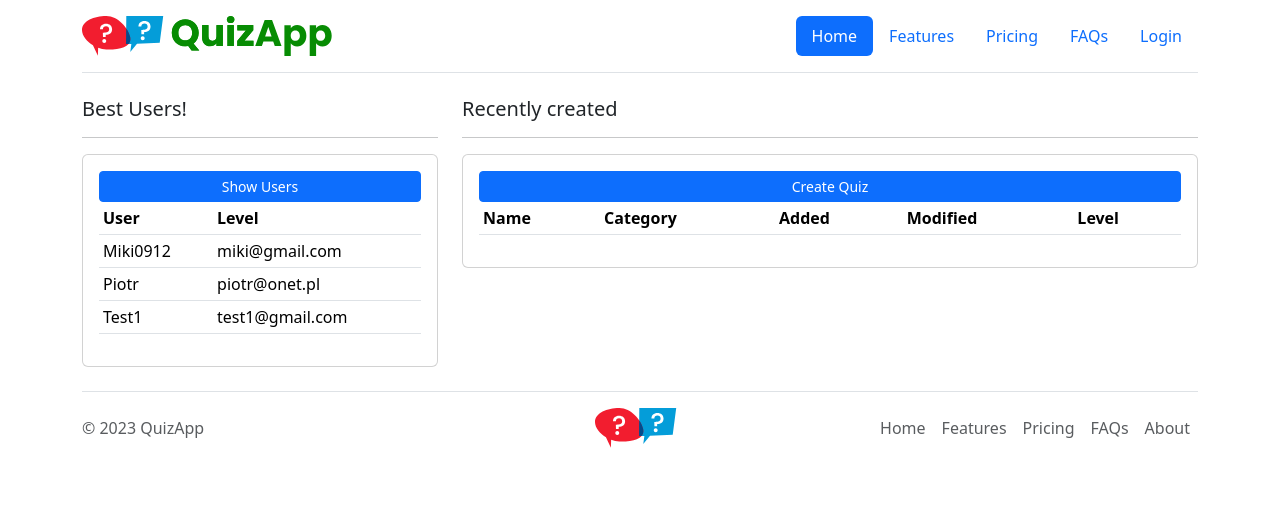
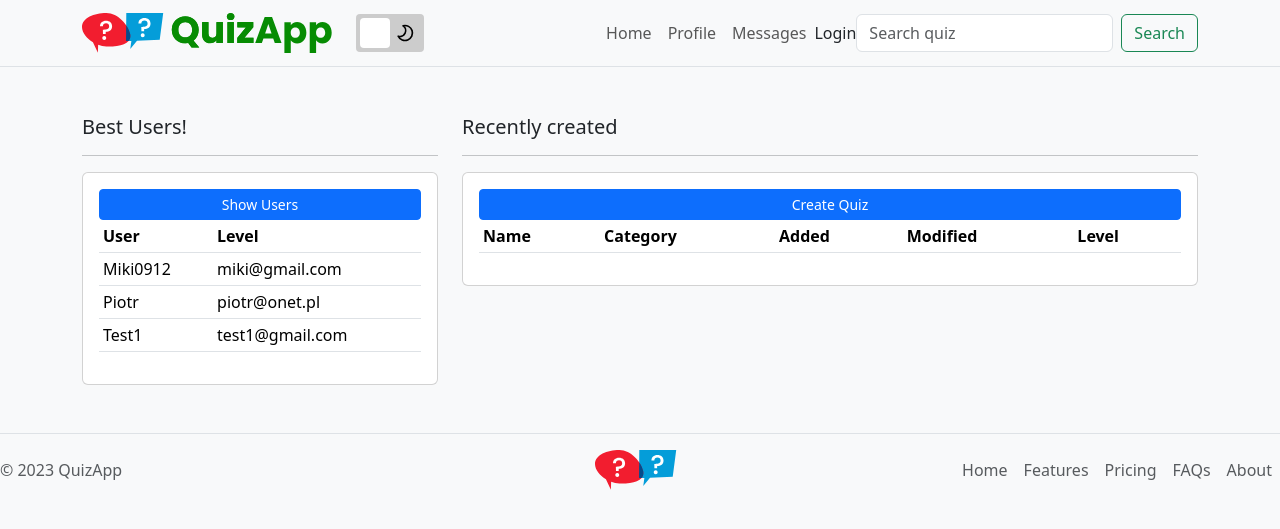
Before and after one commit to Gabriel-Konarski/QuizApp, a Django app: page /quiz/ in a window 1280 px wide. Shown: the top 529 px of the page. Run offline with Django 4.2, Linux system fonts and the light colour scheme; data comes from the database, SQL or seed files in the repository; lists and menus that the app fills with data are empty; some libraries are stand-ins or nearby versions.

Commit message:
dark mode

```diff
--- a/QuizApp/QuizApp/settings.py
+++ b/QuizApp/QuizApp/settings.py
@@ -122,6 +122,10 @@ USE_TZ = True
 
 STATIC_URL = 'static/'
 
+STATICFILES_DIRS = [
+    BASE_DIR / "static"
+]
+
 # Default primary key field type
 # https://docs.djangoproject.com/en/4.1/ref/settings/#default-auto-field
 
--- a/QuizApp/quizes/templates/quizes/home.html
+++ b/QuizApp/quizes/templates/quizes/home.html
@@ -1,5 +1,7 @@
 {% extends 'base.html' %}
 {% load django_bootstrap5 %}
+
+{% block title %}Home{% endblock %}
 
 {% block content %}
 <div class="row">
--- a/QuizApp/quizes/templates/quizes/points.html
+++ b/QuizApp/quizes/templates/quizes/points.html
@@ -1,5 +1,7 @@
 {% extends 'base.html' %}
 {% load django_bootstrap5 %}
+
+{% block title %}Score {{points}}/{{max_points}}{% endblock %}
 
 {% block content %}
 
--- a/QuizApp/quizes/templates/quizes/quiztemplate.html
+++ b/QuizApp/quizes/templates/quizes/quiztemplate.html
@@ -1,5 +1,7 @@
 {% extends 'base.html' %}
 {% load django_bootstrap5 %}
+
+{% block title %}{{ quiz.name }}{% endblock %}
 
 {% block content %}
 
--- a/QuizApp/register/templates/register/login.html
+++ b/QuizApp/register/templates/register/login.html
@@ -1,5 +1,7 @@
 {% extends 'base.html' %}
 {% load django_bootstrap5 %}
+
+{% block title %}Login{% endblock %}
 
 {% block content %}
 
--- a/QuizApp/register/templates/register/register.html
+++ b/QuizApp/register/templates/register/register.html
@@ -1,5 +1,7 @@
 {% extends 'base.html' %}
 {% load django_bootstrap5 %}
+
+{% block title %}Register{% endblock %}
 
 {% block content %}
 
--- /dev/null
+++ b/QuizApp/static/css/style.css
@@ -0,0 +1,52 @@
+.switch {
+  position: relative;
+  display: inline-block;
+  width: 68px;
+  height: 38px;
+}
+
+.switch input {
+  opacity: 0;
+  width: 0;
+  height: 0;
+}
+
+.slider {
+  position: absolute;
+  cursor: pointer;
+  top: 0;
+  left: 0;
+  right: 0;
+  bottom: 0;
+  background-color: #ccc;
+  border-radius: 0.25rem;
+  -webkit-transition: .4s;
+  transition: .4s;
+}
+
+.slider:before {
+  position: absolute;
+  content: "";
+  height: 30px;
+  width: 30px;
+  left: 4px;
+  bottom: 4px;
+  background-color: white;
+  border-radius: 0.25rem;
+  transition: 0.4s;
+}
+
+input:checked + .slider {
+  background-color: #0d6efd;
+}
+
+input:checked + .slider:before {
+  transform: translateX(30px);
+}
+
+.slider-icon {
+  transform: rotate(250deg);
+  position: absolute;
+  right: 9px;
+  top: 9px;
+}
--- /dev/null
+++ b/QuizApp/static/js/switch.js
@@ -0,0 +1,113 @@
+/**
+ *  Light Switch @version v0.1.4
+ */
+
+(function () {
+  let lightSwitch = document.getElementById('lightSwitch');
+  if (!lightSwitch) {
+    return;
+  }
+
+  /**
+   * @function darkmode
+   * @summary: changes the theme to 'dark mode' and save settings to local stroage.
+   * Basically, replaces/toggles every CSS class that has '-light' class with '-dark'
+   */
+  function darkMode() {
+    document.querySelectorAll('.bg-light').forEach((element) => {
+      element.className = element.className.replace(/-light/g, '-dark');
+    });
+
+    document.body.classList.add('bg-dark');
+
+    if (document.body.classList.contains('text-dark')) {
+      document.body.classList.replace('text-dark', 'text-light');
+    } else {
+      document.body.classList.add('text-light');
+    }
+
+    // Tables
+    var tables = document.querySelectorAll('table');
+    for (var i = 0; i < tables.length; i++) {
+      // add table-dark class to each table
+      tables[i].classList.add('table-dark');
+    }
+
+    // set light switch input to true
+    if (!lightSwitch.checked) {
+      lightSwitch.checked = true;
+    }
+    localStorage.setItem('lightSwitch', 'dark');
+  }
+
+  /**
+   * @function lightmode
+   * @summary: changes the theme to 'light mode' and save settings to local stroage.
+   */
+  function lightMode() {
+    document.querySelectorAll('.bg-dark').forEach((element) => {
+      element.className = element.className.replace(/-dark/g, '-light');
+    });
+
+    document.body.classList.add('bg-light');
+
+    if (document.body.classList.contains('text-light')) {
+      document.body.classList.replace('text-light', 'text-dark');
+    } else {
+      document.body.classList.add('text-dark');
+    }
+
+    // Tables
+    var tables = document.querySelectorAll('table');
+    for (var i = 0; i < tables.length; i++) {
+      if (tables[i].classList.contains('table-dark')) {
+        tables[i].classList.remove('table-dark');
+      }
+    }
+
+    if (lightSwitch.checked) {
+      lightSwitch.checked = false;
+    }
+    localStorage.setItem('lightSwitch', 'light');
+  }
+
+  /**
+   * @function onToggleMode
+   * @summary: the event handler attached to the switch. calling @darkMode or @lightMode depending on the checked state.
+   */
+  function onToggleMode() {
+    if (lightSwitch.checked) {
+      darkMode();
+    } else {
+      lightMode();
+    }
+  }
+
+  /**
+   * @function getSystemDefaultTheme
+   * @summary: get system default theme by media query
+   */
+  function getSystemDefaultTheme() {
+    const darkThemeMq = window.matchMedia('(prefers-color-scheme: dark)');
+    if (darkThemeMq.matches) {
+      return 'dark';
+    }
+    return 'light';
+  }
+
+  function setup() {
+    var settings = localStorage.getItem('lightSwitch');
+    if (settings == null) {
+      settings = getSystemDefaultTheme();
+    }
+
+    if (settings == 'dark') {
+      lightSwitch.checked = true;
+    }
+
+    lightSwitch.addEventListener('change', onToggleMode);
+    onToggleMode();
+  }
+
+  setup();
+})();
--- a/QuizApp/templates/base.html
+++ b/QuizApp/templates/base.html
@@ -1,3 +1,4 @@
+{% load static %}
 <!DOCTYPE html>
 <html lang="en">
 <head>
@@ -7,22 +8,26 @@
     {% load django_bootstrap5 %}
 
     {% bootstrap_css %}
+    <link rel="stylesheet" href="{% static 'css/style.css' %}">
 
     {% bootstrap_javascript %}
 
     {% bootstrap_messages %}
-    <title>Test</title>
+
+    <title>{% block title %}{% endblock %} - QuizApp</title>
 
 </head>
 <body>
-    <div class="container">
     {% include 'header.html' %}
+
+    <div class="container mb-5 mt-5">
 
     {% block content %}
 
     {% endblock content %}
 
+    </div>
+
     {% include 'footer.html' %}
-    </div>
 </body>
 </html>
--- a/QuizApp/templates/header.html
+++ b/QuizApp/templates/header.html
@@ -1,3 +1,5 @@
+{% load static %}
+
 <svg xmlns="http://www.w3.org/2000/svg" style="display: none;">
     <symbol id="header-logo" viewBox="0 0 250 40">
     <g transform="matrix(0.0777173,0,0,0.0777173,1.04851e-13,0)">
@@ -42,31 +44,52 @@
         </g>
     </g>
 </svg>
-<header class="d-flex flex-wrap justify-content-center py-3 mb-4 border-bottom">
-    <a href="/" class="d-flex align-items-center mb-3 mb-md-0 me-md-auto text-dark text-decoration-none">
+
+<nav class="navbar navbar-static-top border-bottom navbar-expand-lg navbar-light bg-light">
+    <div class="container">
+        <a href="/" class="navbar-brand">
             <svg class="bi me-2" width="250" height="40"><use xlink:href="#header-logo"/></svg>
         </a>
-
-    <ul class="nav nav-pills">
-        <li class="nav-item"><a href="#" class="nav-link active" aria-current="page">Home</a></li>
-        <li class="nav-item"><a href="#" class="nav-link">Features</a></li>
-        <li class="nav-item"><a href="#" class="nav-link">Pricing</a></li>
-        <li class="nav-item"><a href="#" class="nav-link">FAQs</a></li>
-
+        <div class="d-flex">
+                <label class="switch" for="lightSwitch">
+                    <input type="checkbox" id="lightSwitch">
+                    <span class="slider">
+                        <svg class="slider-icon" viewBox="0 0 24 24" fill="none" height="20" stroke="#000" stroke-linecap="round" stroke-linejoin="round" stroke-width="2" width="20" xmlns="http://www.w3.org/2000/svg">
+                            <path d="M21 12.79A9 9 0 1111.21 3 7 7 0 0021 12.79z"></path>
+                        </svg>
+                    </span>
+                </label>
+            </div>
+            <script src="{% static 'js/switch.js' %}"></script>
+        <button class="navbar-toggler collapsed" type="button" data-bs-toggle="collapse" data-bs-target="#navbarNav" aria-controls="navbarNav" aria-expanded="false" aria-label="Toggle navigation">
+            <span class="navbar-toggler-icon"></span>
+        </button>
+        <div class="collapse navbar-collapse" id="navbarNav">
+            <div class="navbar-nav ms-auto">
+                    <a href="{% url 'home' %}" class="nav-link {% if request.path == home %}active{% endif %}">Home</a>
+                    <a href="#" class="nav-link">Profile</a>
+                    <a href="#" class="nav-link">Messages</a>
+            </div>
             {% if user.is_authenticated %}
-        <li class="nav-item dropdown">
+            <div class="navbar-nav dropdown">
                 <a class="nav-link dropdown-toggle" href="#" role="button" data-bs-toggle="dropdown" aria-expanded="false">
                     {{ user.username }}
                 </a>
-          <ul class="dropdown-menu">
-            <li><a class="dropdown-item" href="#">Account</a></li>
-            <li><a class="dropdown-item" href="#">Logout</a></li>
-          </ul>
-        </li>
+                <div class="dropdown-menu">
+                    <a class="dropdown-item" href="#">Account</a>
+                    <a class="dropdown-item" href="{% url 'logout' %}">Logout</a>
+                </div>
+            </div>
 
             {% else %}
-        <li class="nav-item"><a href="#" class="nav-link">Login</a></li>
+            <a href="{% url 'login' %}" class="nav-link {% if request.path == login %}active{% endif %}">Login</a>
 
             {% endif %}
-    </ul>
-</header>
+
+            <form class="d-flex">
+                <input class="form-control me-2" type="search" placeholder="Search quiz" aria-label="Search">
+                <button class="btn btn-outline-success" type="submit">Search</button>
+            </form>
+        </div>
+    </div>
+</nav>
```
Lines whose indentation alone changed are shown as unchanged.
